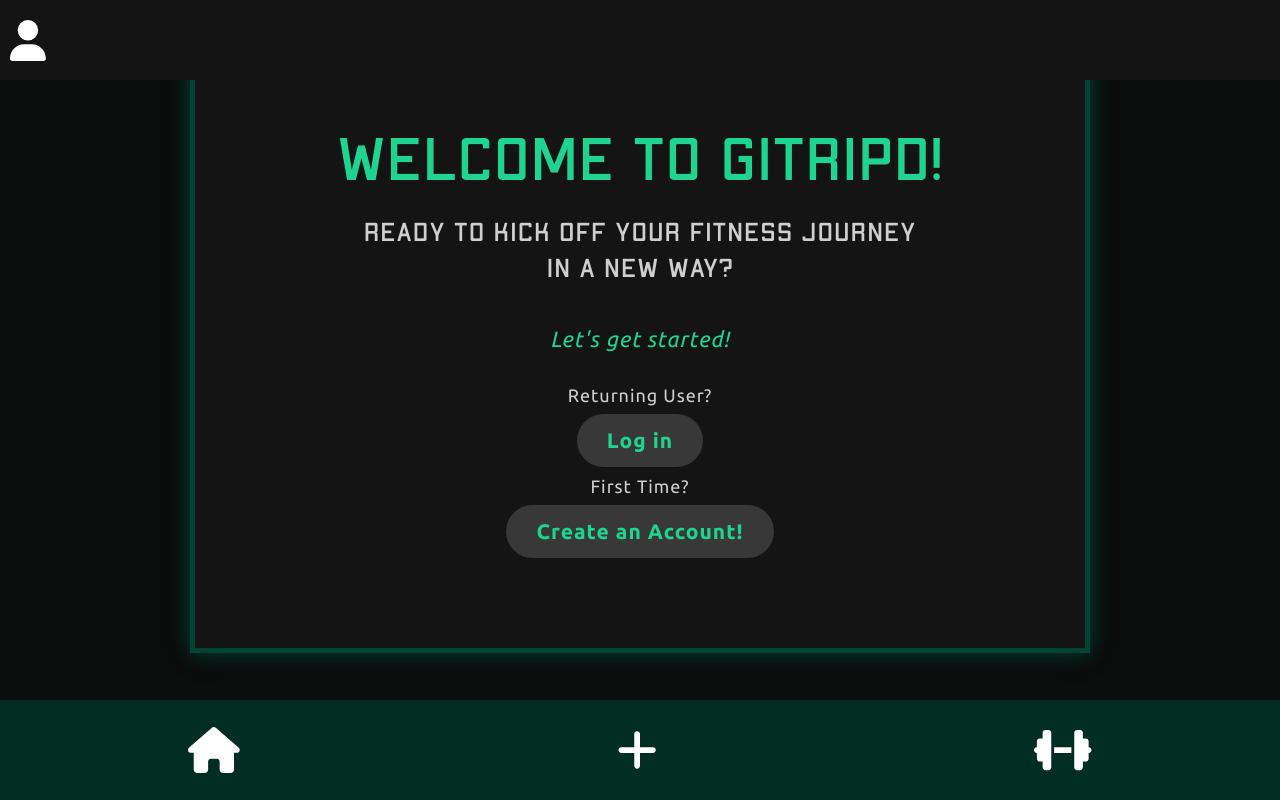
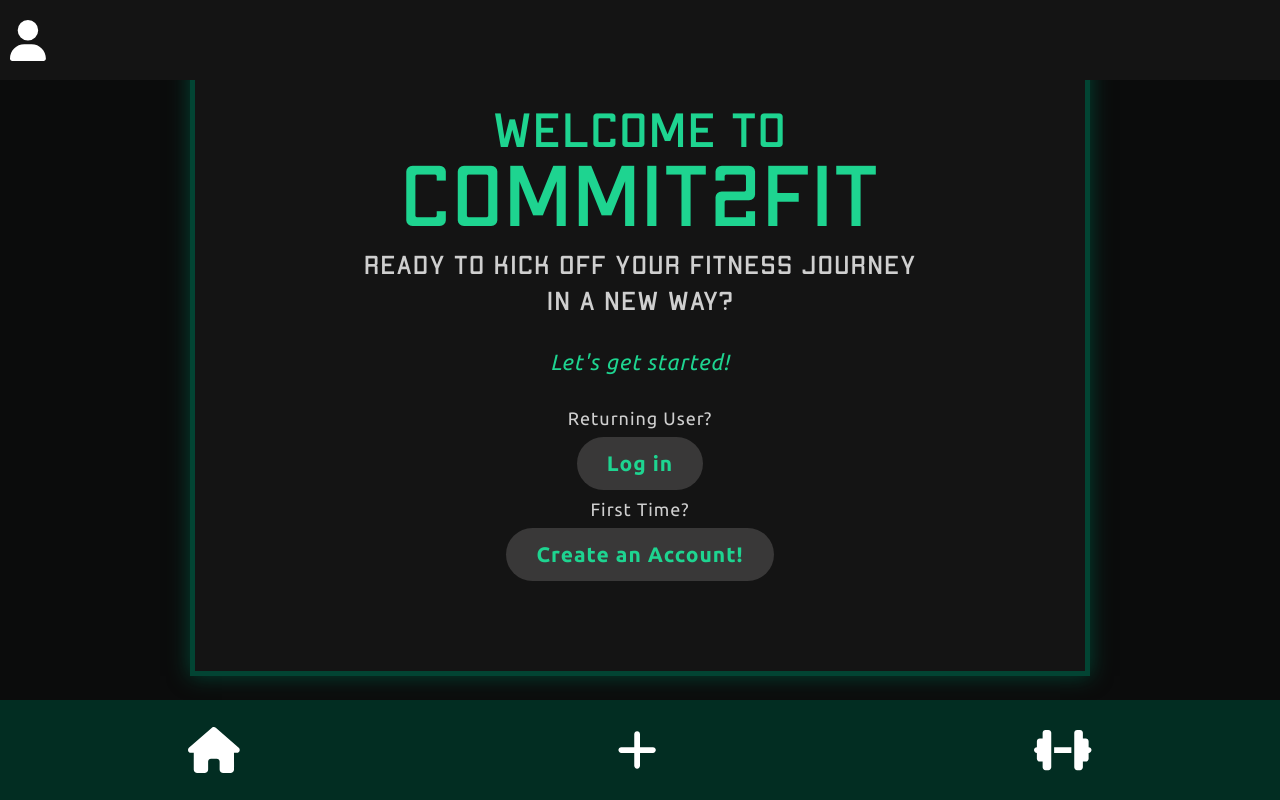
Before and after one commit to zhafiz01/GitRipd-FinalProj, a React (Vite) app in the folder client/: page / in a window 1280 px wide. Built offline with nearby package versions, Linux system fonts and the light colour scheme; no server answers.

Commit message:
messing with font and app name

```diff
--- a/client/src/index.css
+++ b/client/src/index.css
@@ -16,6 +16,13 @@
   font-family: "Apex Mk2";
   src: url("./assets/fonts/apex-mk2/ApexMk2-BoldExtended.otf") format("opentype");
   font-weight: 700;
+  font-style: normal;
+}
+
+@font-face {
+  font-family: "Finalized";
+  src: url("./assets/fonts/finalized-font/Finalized-regular.otf") format("opentype");
+  font-weight: 400;
   font-style: normal;
 }
 
--- a/client/src/pages/IntakeForms/WelcomeScreen.tsx
+++ b/client/src/pages/IntakeForms/WelcomeScreen.tsx
@@ -5,12 +5,12 @@ const WelcomeScreen = () => {
 	return (
 		<div className="form-wrapper">
 			<div className="form-page--welcome">
-				<h1 style={{ fontSize: "60px" }}>Welcome to GiTRiPD!</h1>
-				<br />
+				<h1 style={{ fontSize: "48px" }}>Welcome to</h1>
+				<h1 style={{ fontSize: "86px"}}>Commit2Fit</h1>
 				<h2 style={{ fontSize: "26px", color: "#cfcfcf" }}>
 					Ready to kick off your fitness journey
 				</h2>
-				<h2 style={{ fontSize: "26px", color: "#cfcfcf", marginTop: "0" }}>
+				<h2 style={{ fontSize: "26px", color: "#cfcfcf", marginTop: "0", marginBottom: "0" }}>
 					in a new way?
 				</h2>
 				<br />
```
Also changed, not shown: client/src/assets/fonts/finalized-font/Finalized-regular.otf (added), client/src/assets/fonts/finalized-font/info.txt (added).
